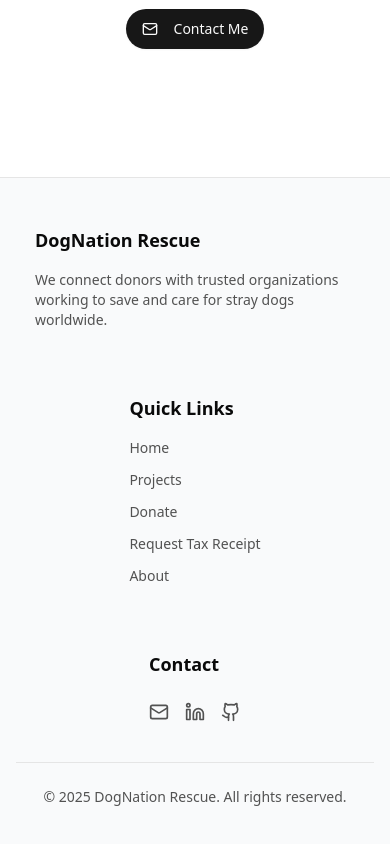
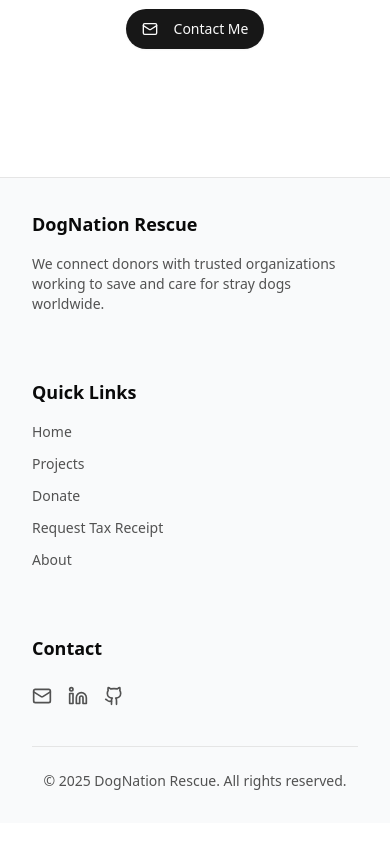
Before and after one commit to paulvonkim/dognation-rescue, a Next.js app: page /about in a window 390 px wide. Shown: the part 2020-2864 px from the top of the page. After the commit the page ends 2843 px from the top, so only its background shows below. Built offline with nearby package versions, Linux system fonts and the light colour scheme.

Commit message:
responsive footer and updated contacts

```diff
--- a/components/footer.tsx
+++ b/components/footer.tsx
@@ -4,10 +4,10 @@ import { Mail, Linkedin, Github } from "lucide-react";
 export default function Footer() {
   return (
     <footer className="bg-gray-50 border-t border-neutral-200">
-      <div className="container mx-auto px-4 py-12">
+      <div className="container mx-auto px-8 py-8 md:py-12">
         <div className="grid grid-cols-1 md:grid-cols-3 gap-16 justify-items-center md:justify-items-start">
           {/* About section */}
-          <div className="max-w-xs">
+          <div className="w-full text-left">
             <h3 className="font-semibold text-lg mb-4">DogNation Rescue</h3>
             <p className="text-neutral-600 text-sm">
               We connect donors with trusted organizations working to save and
@@ -16,7 +16,7 @@ export default function Footer() {
           </div>
 
           {/* Quick links */}
-          <div>
+          <div className="w-full">
             <h3 className="font-semibold text-lg mb-4">Quick Links</h3>
             <ul className="space-y-3 text-sm">
               <li>
@@ -63,7 +63,7 @@ export default function Footer() {
           </div>
 
           {/* Contact info */}
-          <div>
+          <div className="w-full">
             <h3 className="font-semibold text-lg mb-4">Contact</h3>
             <ul className="space-y-3 text-sm">
               <li className="pt-2">
@@ -75,7 +75,7 @@ export default function Footer() {
                     <Mail className="h-5 w-5" />
                   </a>
                   <a
-                    href="https://linkedin.com/in/your-profile"
+                    href="https://linkedin.com/in/paulkimdesigns"
                     target="_blank"
                     rel="noopener noreferrer"
                     className="text-neutral-600 hover:text-orange-500"
@@ -83,7 +83,7 @@ export default function Footer() {
                     <Linkedin className="h-5 w-5" />
                   </a>
                   <a
-                    href="https://github.com/your-username/dognation-rescue"
+                    href="https://github.com/paulvonkim/dognation-rescue"
                     target="_blank"
                     rel="noopener noreferrer"
                     className="text-neutral-600 hover:text-orange-500"
```
